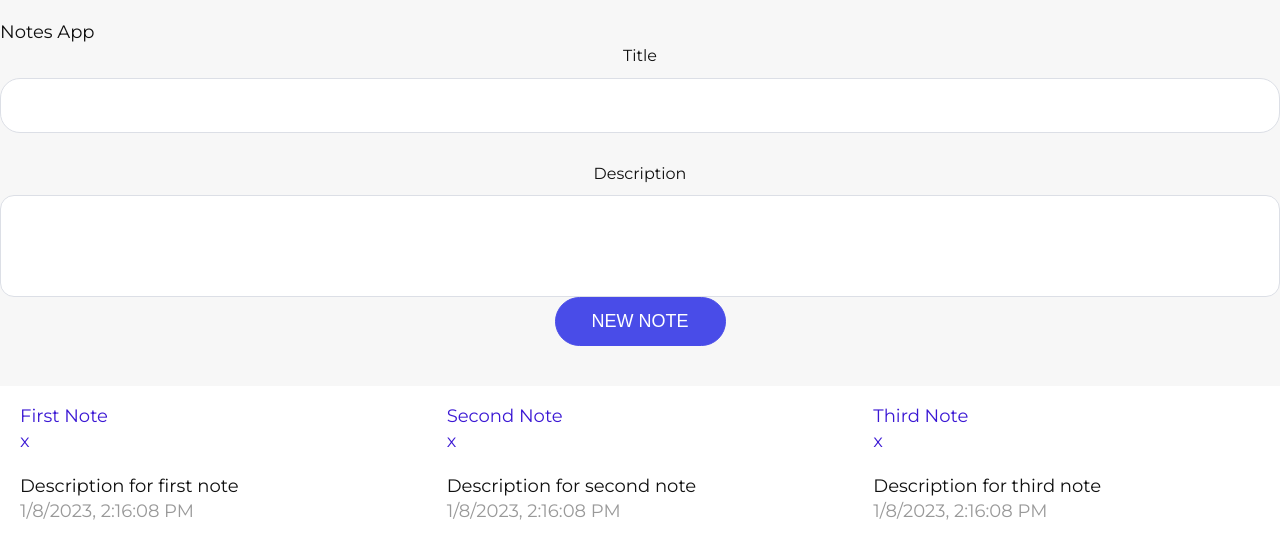
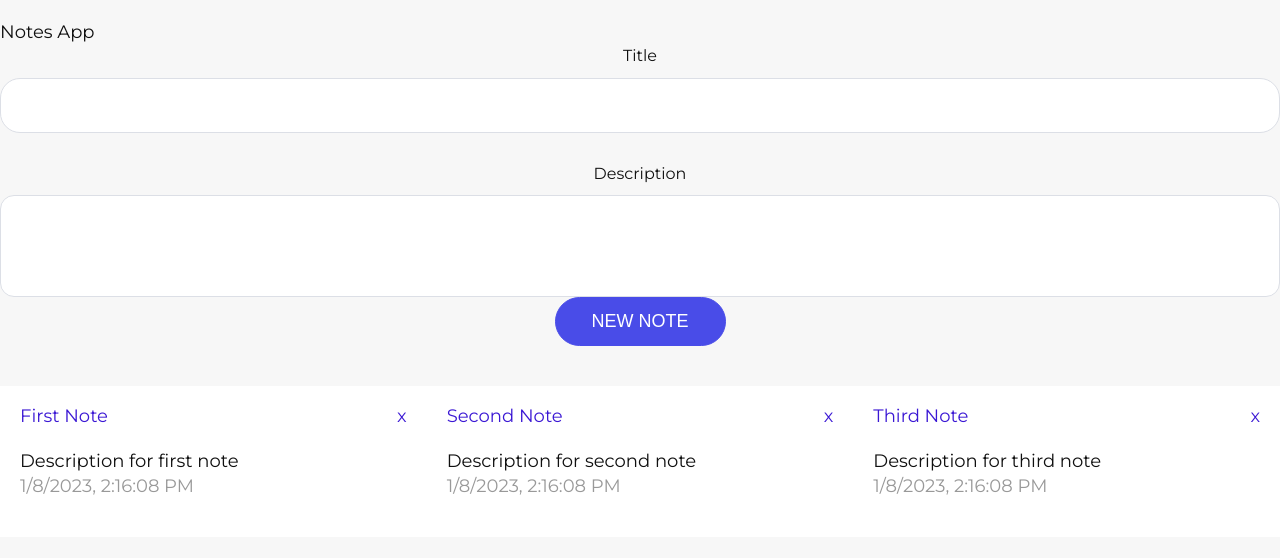
Before and after one commit to neoxanter/vue-notes-base, a Vue app: page / in a window 1280 px wide. Shown: the top 558 px of the page. Built offline with nearby package versions, Linux system fonts and the light colour scheme.

Commit message:
Added styles to align the cross

```diff
--- a/src/components/Notes.vue
+++ b/src/components/Notes.vue
@@ -22,7 +22,7 @@ export default {
     },
   },
   methods: {
-    removeNote() {},
+    removeNote(index) {},
   },
 };
 </script>
@@ -37,17 +37,21 @@ export default {
 }
 
 .note {
-  width: 46%;
+  width: 48%;
   padding: 18px 20px;
   margin-bottom: 20px;
   background-color: #fff;
 }
 
-.note-header p {
-  font-style: 22px;
-  color: rgb(59, 24, 212);
+.note-header {
+  display: flex;
+  align-items: center;
+  justify-content: space-between;
+  p {
+    font-style: 22px;
+    color: rgb(59, 24, 212);
+  }
 }
-
 .note-body {
   margin: 20px 0;
 }
```
